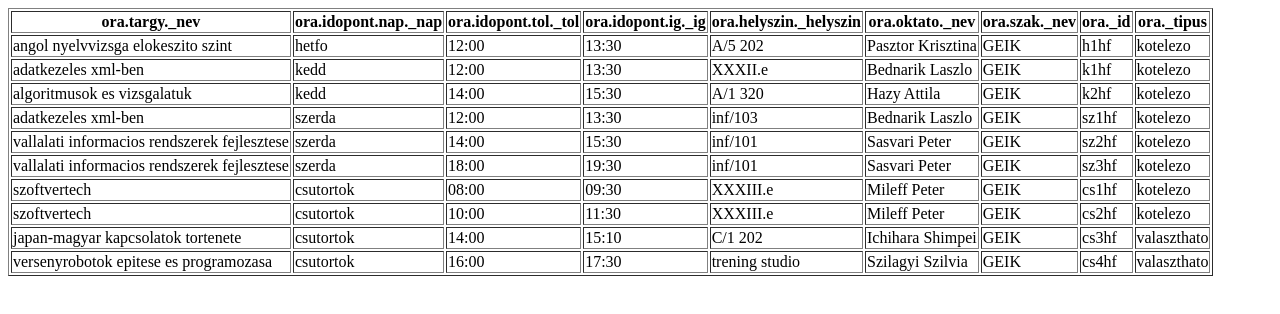
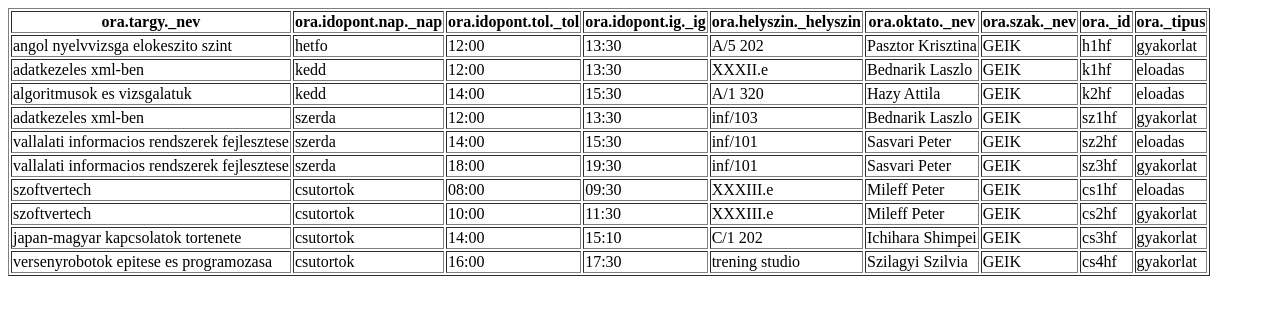
Before and after one commit to kilesz/I5XJTC_XMLGyak, a plain HTML site: page I5XJTC_0927/I5XJTC_xmltohtml.html in a window 1280 px wide. Drawn offline with Linux system fonts and the light colour scheme.

Commit message:
Update I5XJTC_xmltohtml.html

```diff
--- a/I5XJTC_0927/I5XJTC_xmltohtml.html
+++ b/I5XJTC_0927/I5XJTC_xmltohtml.html
@@ -29,7 +29,7 @@
 						<td>Pasztor Krisztina</td>
 						<td>GEIK</td>
 						<td>h1hf</td>
-						<td>kotelezo</td>
+						<td>gyakorlat</td>
 				    </tr>
 				    <tr>
 						<td>adatkezeles xml-ben</td>
@@ -40,7 +40,7 @@
 						<td>Bednarik Laszlo</td>
 						<td>GEIK</td>
 						<td>k1hf</td>
-						<td>kotelezo</td>
+						<td>eloadas</td>
 					</tr>
 					<tr>
 						<td>algoritmusok es vizsgalatuk</td>
@@ -51,7 +51,7 @@
 						<td>Hazy Attila</td>
 						<td>GEIK</td>
 						<td>k2hf</td>
-						<td>kotelezo</td>
+						<td>eloadas</td>
 					</tr>
 					<tr>
 						<td>adatkezeles xml-ben</td>
@@ -62,7 +62,7 @@
 						<td>Bednarik Laszlo</td>
 						<td>GEIK</td>
 						<td>sz1hf</td>
-						<td>kotelezo</td>
+						<td>gyakorlat</td>
 					</tr>
 					<tr>
 						<td>vallalati informacios rendszerek fejlesztese</td>
@@ -73,7 +73,7 @@
 						<td>Sasvari Peter</td>
 						<td>GEIK</td>
 						<td>sz2hf</td>
-						<td>kotelezo</td>
+						<td>eloadas</td>
 					</tr>
 					<tr>
 						<td>vallalati informacios rendszerek fejlesztese</td>
@@ -84,7 +84,7 @@
 						<td>Sasvari Peter</td>
 						<td>GEIK</td>
 						<td>sz3hf</td>
-						<td>kotelezo</td>
+						<td>gyakorlat</td>
 					</tr>
 					<tr>
 						<td>szoftvertech</td>
@@ -95,7 +95,7 @@
 						<td>Mileff Peter</td>
 						<td>GEIK</td>
 						<td>cs1hf</td>
-						<td>kotelezo</td>
+						<td>eloadas</td>
 					</tr>
 					<tr>
 						<td>szoftvertech</td>
@@ -106,7 +106,7 @@
 						<td>Mileff Peter</td>
 						<td>GEIK</td>
 						<td>cs2hf</td>
-						<td>kotelezo</td>
+						<td>gyakorlat</td>
 					</tr>
 					<tr>
 						<td>japan-magyar kapcsolatok tortenete</td>
@@ -117,7 +117,7 @@
 						<td>Ichihara Shimpei</td>
 						<td>GEIK</td>
 						<td>cs3hf</td>
-						<td>valaszthato</td>
+						<td>gyakorlat</td>
 					</tr>
 					<tr>
 						<td>versenyrobotok epitese es programozasa</td>
@@ -128,7 +128,7 @@
 						<td>Szilagyi Szilvia</td>
 						<td>GEIK</td>
 						<td>cs4hf</td>
-						<td>valaszthato</td>
+						<td>gyakorlat</td>
 					</tr>
 				</tbody>
 			</table>
```
